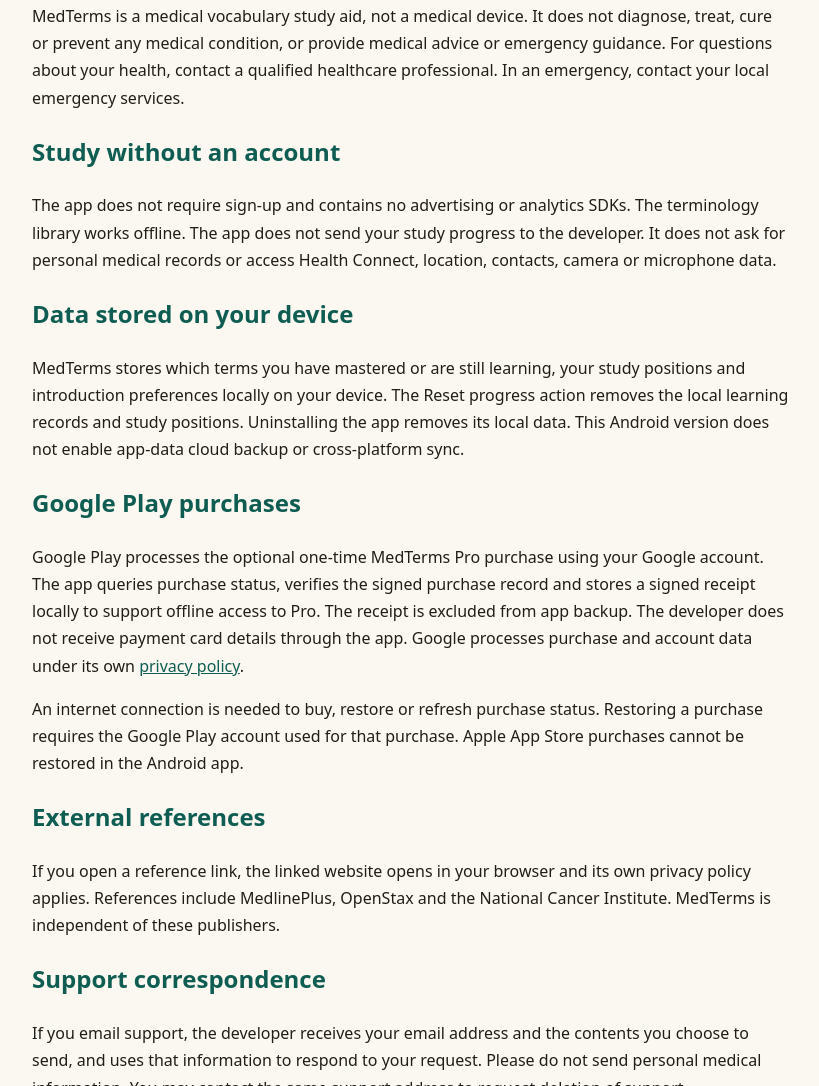
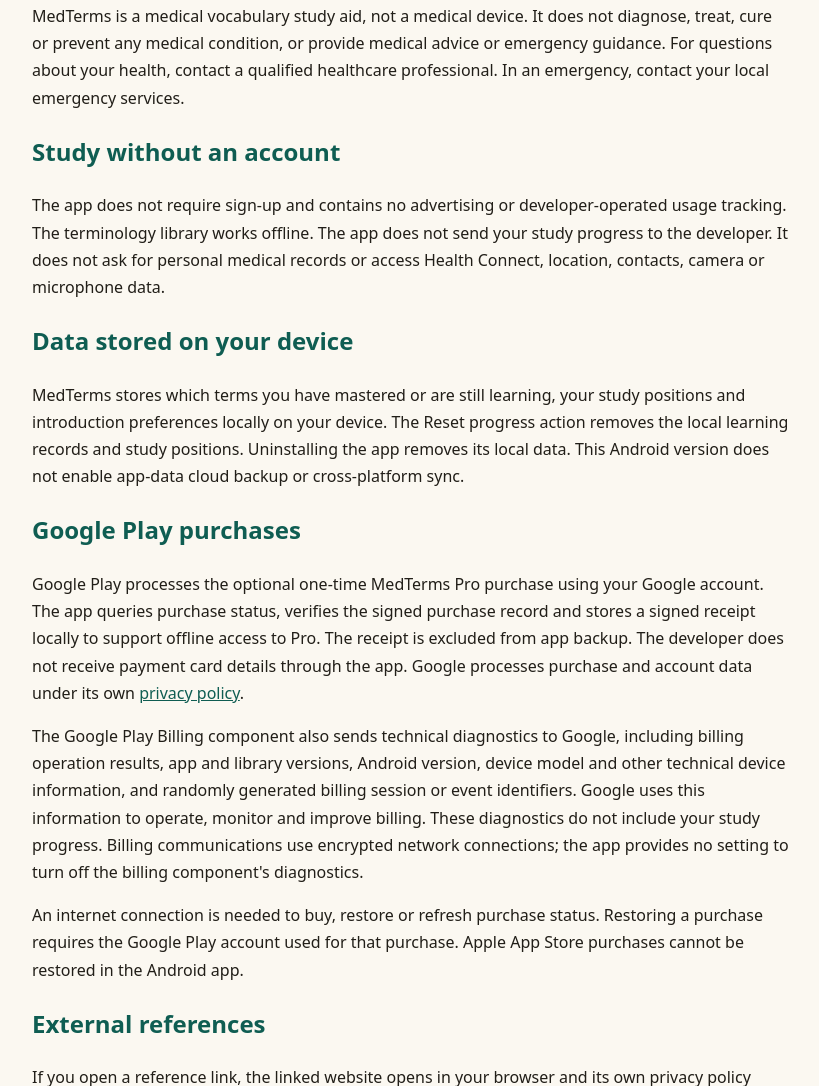
Before and after one commit to chengai1106/medterms-site, a plain HTML site: page android/index.html in a window 1280 px wide. Shown: the part 466-1552 px from the top of the page, without its empty margins (228-1047 px from the left). Drawn offline with Linux system fonts and the light colour scheme.

Commit message:
Clarify Android Google Play billing diagnostics disclosure

```diff
--- a/android/index.html
+++ b/android/index.html
@@ -14,11 +14,12 @@
 <h2>About MedTerms</h2>
 <p>MedTerms is a medical vocabulary study aid, not a medical device. It does not diagnose, treat, cure or prevent any medical condition, or provide medical advice or emergency guidance. For questions about your health, contact a qualified healthcare professional. In an emergency, contact your local emergency services.</p>
 <h2>Study without an account</h2>
-<p>The app does not require sign-up and contains no advertising or analytics SDKs. The terminology library works offline. The app does not send your study progress to the developer. It does not ask for personal medical records or access Health Connect, location, contacts, camera or microphone data.</p>
+<p>The app does not require sign-up and contains no advertising or developer-operated usage tracking. The terminology library works offline. The app does not send your study progress to the developer. It does not ask for personal medical records or access Health Connect, location, contacts, camera or microphone data.</p>
 <h2>Data stored on your device</h2>
 <p>MedTerms stores which terms you have mastered or are still learning, your study positions and introduction preferences locally on your device. The Reset progress action removes the local learning records and study positions. Uninstalling the app removes its local data. This Android version does not enable app-data cloud backup or cross-platform sync.</p>
 <h2>Google Play purchases</h2>
 <p>Google Play processes the optional one-time MedTerms Pro purchase using your Google account. The app queries purchase status, verifies the signed purchase record and stores a signed receipt locally to support offline access to Pro. The receipt is excluded from app backup. The developer does not receive payment card details through the app. Google processes purchase and account data under its own <a href="https://policies.google.com/privacy">privacy policy</a>.</p>
+<p>The Google Play Billing component also sends technical diagnostics to Google, including billing operation results, app and library versions, Android version, device model and other technical device information, and randomly generated billing session or event identifiers. Google uses this information to operate, monitor and improve billing. These diagnostics do not include your study progress. Billing communications use encrypted network connections; the app provides no setting to turn off the billing component's diagnostics.</p>
 <p>An internet connection is needed to buy, restore or refresh purchase status. Restoring a purchase requires the Google Play account used for that purchase. Apple App Store purchases cannot be restored in the Android app.</p>
 <h2>External references</h2>
 <p>If you open a reference link, the linked website opens in your browser and its own privacy policy applies. References include MedlinePlus, OpenStax and the National Cancer Institute. MedTerms is independent of these publishers.</p>
```
